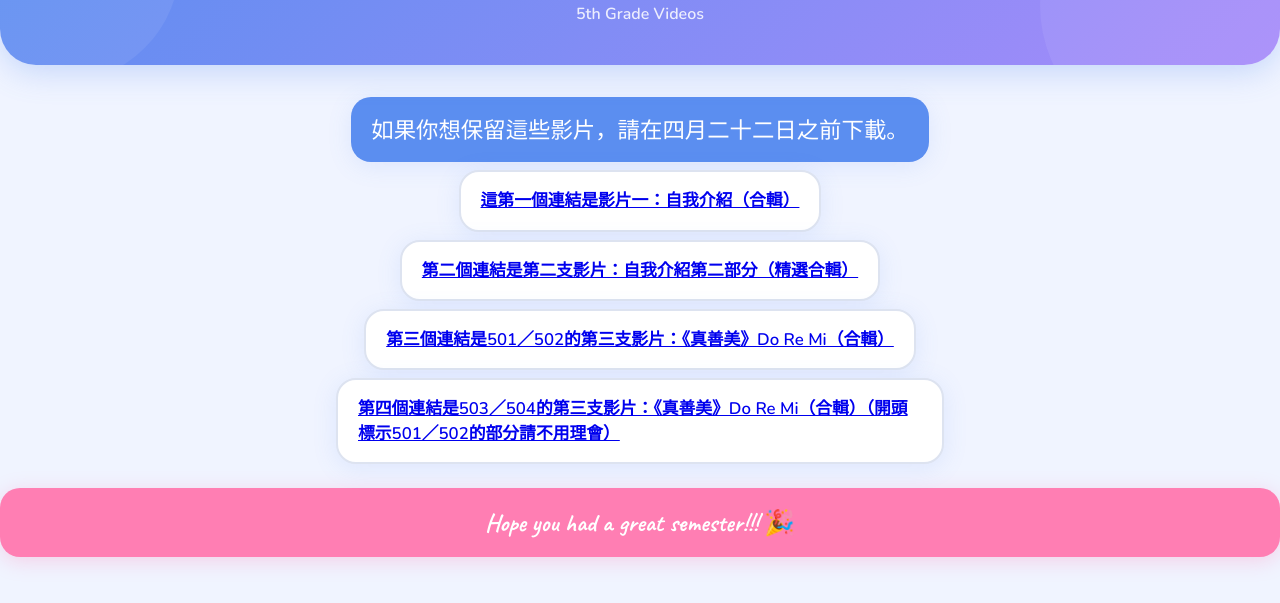
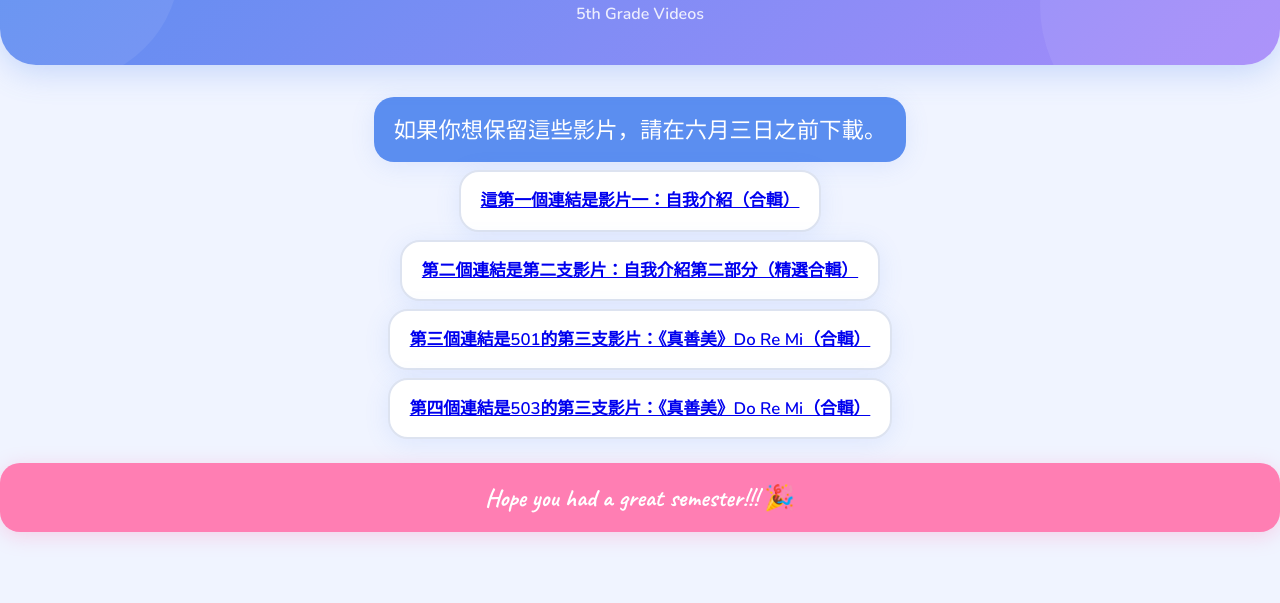
Before and after one commit to eamondevine/eamondevine.github.io, a website: page plps-g5-messages/index.html in a window 1280 px wide. Shown: the part 97-700 px from the top of the page. Drawn offline with nearby package versions, Linux system fonts and the light colour scheme.

Commit message:
updated and synced to drive for second rotation

```diff
--- a/plps-g5-messages/index.html
+++ b/plps-g5-messages/index.html
@@ -19,29 +19,40 @@
     <div class="chat-wrap">
       <div class="qa-pair">
         <div class="bubble bubble--q">
-          如果你想保留這些影片，請在四月二十二日之前下載。
+          如果你想保留這些影片，請在六月三日之前下載。
         </div>
         <div class="bubble bubble--a">
-          <a target="_blank" href="https://drive.google.com/file/d/18p6PUc3QEudP9R8YNZ3p0V_cH8CwpWSX/view?usp=drive_link">
-          這第一個連結是影片一：自我介紹（合輯）
+          <a
+            target="_blank"
+            href="https://drive.google.com/file/d/1q2SehTLl1tRGKz2Uzr98tQBBt7_DyWfa/view?usp=drive_link"
+          >
+            這第一個連結是影片一：自我介紹（合輯）
           </a>
         </div>
         <div class="bubble bubble--a">
-          <a target="_blank" href="https://drive.google.com/file/d/17lrTWMztRvjDnri-bxBFU_aUL1BFF9eY/view?usp=drive_link">
-          第二個連結是第二支影片：自我介紹第二部分（精選合輯）
+          <a
+            target="_blank"
+            href="https://drive.google.com/file/d/1bYe3EJa3FUBwOaqbFxxCsLyrLKkp6HwV/view?usp=drive_link"
+          >
+            第二個連結是第二支影片：自我介紹第二部分（精選合輯）
           </a>
         </div>
         <div class="bubble bubble--a">
-          <a target="_blank" href="https://drive.google.com/file/d/1N7f916BTyR3hCCy2hS1h6rjS1Sc5LscH/view?usp=sharing">
-          第三個連結是501／502的第三支影片：《真善美》Do Re Mi（合輯）
+          <a
+            target="_blank"
+            href="https://drive.google.com/file/d/16aKs_XDHDCMvRbQD3qpXrGAr2sF3Wa-S/view?usp=drive_link"
+          >
+            第三個連結是501的第三支影片：《真善美》Do Re Mi（合輯）
           </a>
         </div>
         <div class="bubble bubble--a">
-          <a target="_blank" href="https://drive.google.com/file/d/1eW_2xl3vs8O2NkBiiOS6XqZlaVaO1ulS/view?usp=sharing">
-          第四個連結是503／504的第三支影片：《真善美》Do Re Mi（合輯）（開頭標示501／502的部分請不用理會）
+          <a
+            target="_blank"
+            href="https://drive.google.com/file/d/1e-ett2GI6FKT6pE59gr2W2egeT11pdQ0/view?usp=drive_link"
+          >
+            第四個連結是503的第三支影片：《真善美》Do Re Mi（合輯）
           </a>
         </div>
-
       </div>
 
       <div class="bubble bubble--signoff">
```
